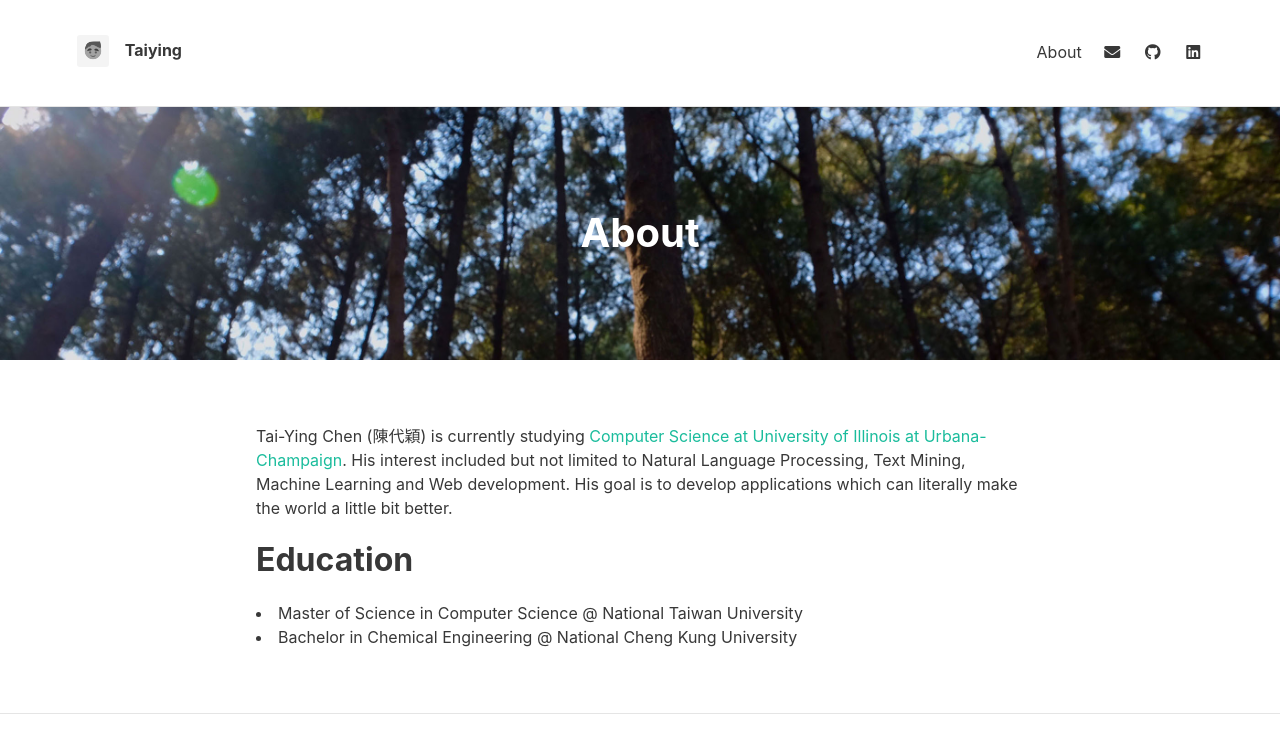
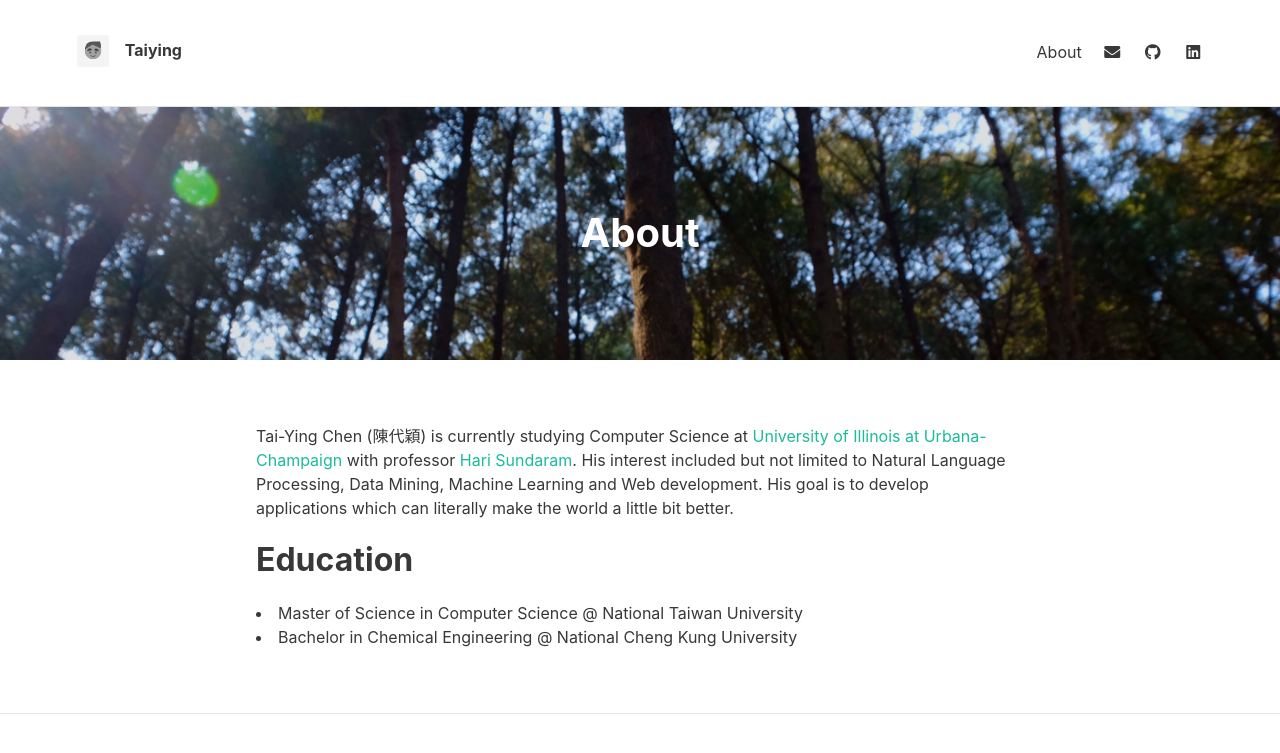
Before and after one commit to taiyingchen/taiyingchen.github.io, a Jekyll site: the page built from about.md, in a window 1280 px wide. Shown: the top 753 px of the page. Built offline with Jekyll 4.4.1, drawn with Linux system fonts in a browser that asks for light colours; nearby versions of some CDN libraries.

Commit message:
Update about

```diff
--- a/about.md
+++ b/about.md
@@ -5,8 +5,8 @@ permalink: /about/
 feature-img: "assets/img/cover.jpg"
 ---
 
-Tai-Ying Chen (陳代穎) is currently studying [Computer Science at University of Illinois at Urbana-Champaign](https://cs.illinois.edu/).
-His interest included but not limited to Natural Language Processing, Text Mining, Machine Learning and Web development.
+Tai-Ying Chen (陳代穎) is currently studying Computer Science at [University of Illinois at Urbana-Champaign](https://cs.illinois.edu/) with professor [Hari Sundaram](http://sundaram.cs.illinois.edu/).
+His interest included but not limited to Natural Language Processing, Data Mining, Machine Learning and Web development.
 His goal is to develop applications which can literally make the world a little bit better.
 
 ## Education
```
Also changed, not shown: assets/favicon.ico.
